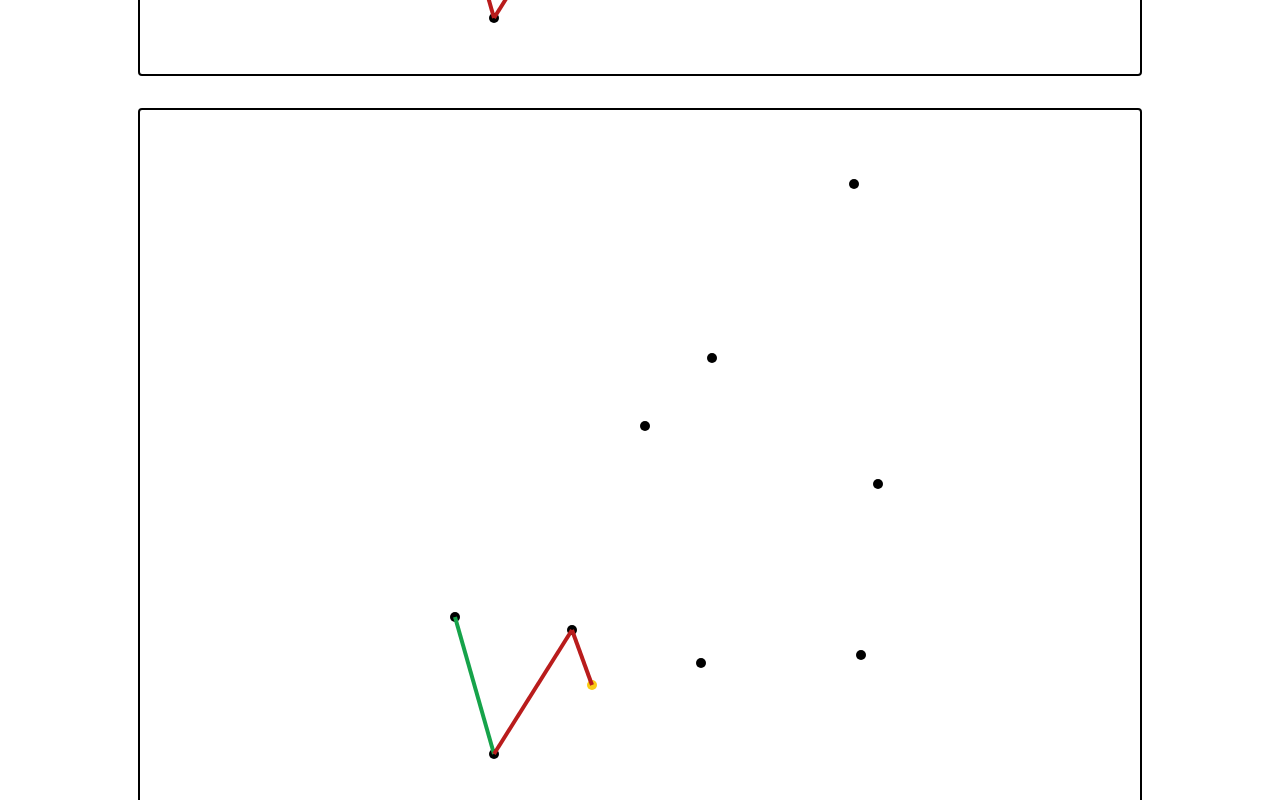
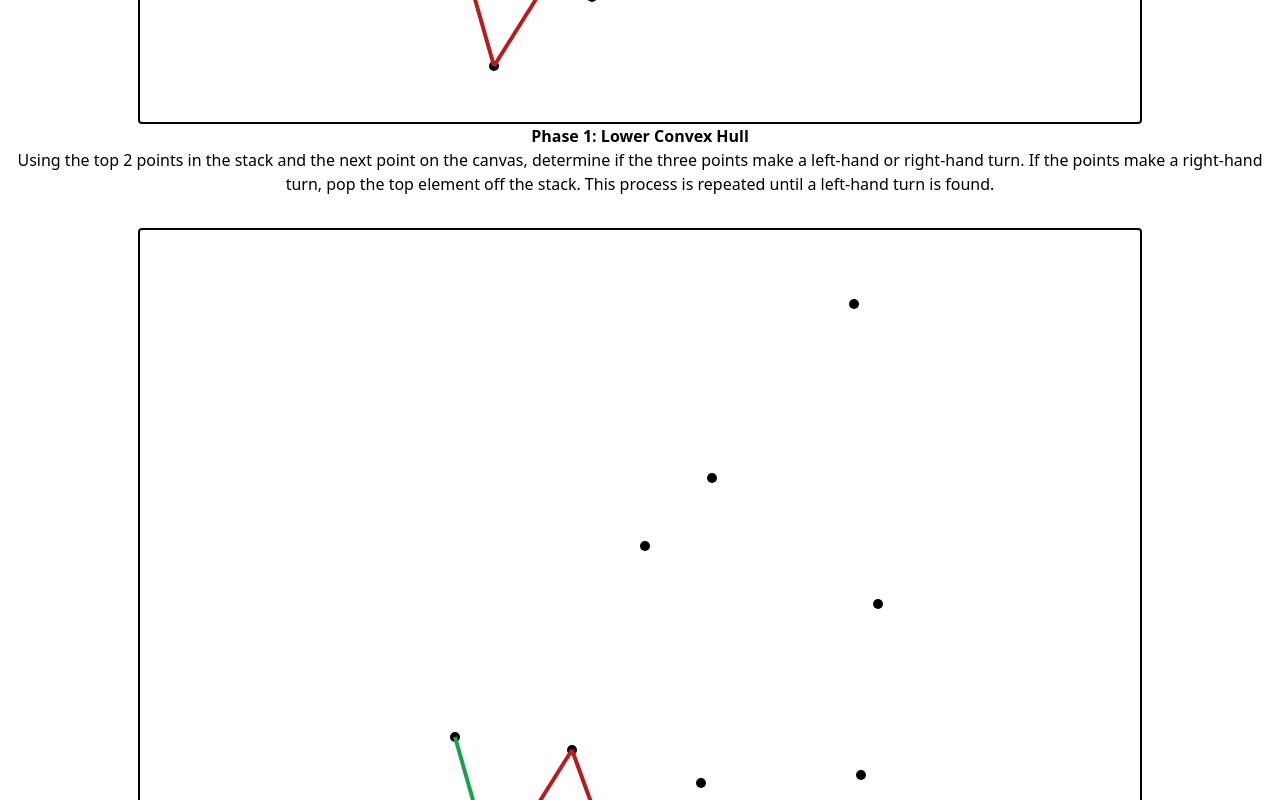
Before and after one commit to Tahmid2000/convex-hull-algorithm-comparison, a React (Create React App) app: page / in a window 1280 px wide. Shown: the part 2220-3020 px from the top of the page. Built offline with nearby package versions, Linux system fonts and the light colour scheme.

Commit message:
Add messages and phases

```diff
--- a/src/algorithms/GrahamScan.js
+++ b/src/algorithms/GrahamScan.js
@@ -36,7 +36,11 @@ const lowerHull = (points, visualize) => {
   if (visualize) {
     visuliazation.push({
       lines: [stack[stack.length - 2], stack[stack.length - 1]],
-      lineColors: ["#b91c1c"]
+      lineColors: ["#b91c1c"],
+      phase: "Phase 1: Lower Convex Hull",
+      message:
+        "Sort points by x-coordinate and add the leftmost points to the stack",
+      stack: [...stack]
     });
   }
   for (let i = 2; i < points.length; i++) {
@@ -45,7 +49,11 @@ const lowerHull = (points, visualize) => {
         visuliazation.push({
           lines: [...stack, points[i]],
           lineColors: ["#b91c1c", "#16a34a"],
-          pointsToColor: points[i]
+          pointsToColor: points[i],
+          phase: "Phase 1: Lower Convex Hull",
+          message:
+            "Using the top 2 points in the stack and the next point on the canvas, determine if the three points make a left-hand or right-hand turn. If the points make a right-hand turn, pop the top element off the stack. This process is repeated until a left-hand turn is found.",
+          stack: [...stack]
         });
       }
       if (
@@ -63,7 +71,10 @@ const lowerHull = (points, visualize) => {
   if (visualize) {
     visuliazation.push({
       lines: [...stack],
-      lineColors: ["#16a34a", "#16a34a"]
+      lineColors: ["#16a34a", "#16a34a"],
+      phase: "Phase 1: Lower Convex Hull",
+      message: "Lower Convex Hull complete!",
+      stack: [...stack]
     });
   }
   return [stack, visuliazation];
@@ -84,7 +95,11 @@ const upperHull = (points, visualize, finalLower) => {
   if (visualize) {
     visuliazation.push({
       lines: [...finalLower, stack[stack.length - 2], stack[stack.length - 1]],
-      lineColors: ["#b91c1c", "#16a34a"]
+      lineColors: ["#b91c1c", "#16a34a"],
+      phase: "Phase 2: Upper Convex Hull",
+      message:
+        "Sort points by x-coordinate and add the rightmost points to the stack",
+      stack: [...stack]
     });
   }
   for (let i = 2; i < points.length; i++) {
@@ -93,7 +108,11 @@ const upperHull = (points, visualize, finalLower) => {
         visuliazation.push({
           lines: [...finalLower, ...stack, points[i]],
           lineColors: ["#b91c1c", "#16a34a"],
-          pointsToColor: points[i]
+          pointsToColor: points[i],
+          phase: "Phase 2: Upper Convex Hull",
+          message:
+            "Using the top 2 points in the stack and the next point on the canvas, determine if the three points make a left-hand or right-hand turn. If the points make a right-hand turn, pop the top element off the stack. This process is repeated until a left-hand turn is found.",
+          stack: [...stack]
         });
       }
       if (
@@ -111,7 +130,10 @@ const upperHull = (points, visualize, finalLower) => {
   if (visualize) {
     visuliazation.push({
       lines: [...finalLower, ...stack],
-      lineColors: ["#16a34a", "#16a34a"]
+      lineColors: ["#16a34a", "#16a34a"],
+      phase: "Phase 2: Upper Convex Hull",
+      message: "Convex Hull complete!",
+      stack: [...stack]
     });
   }
   return [stack, visuliazation];
--- a/src/components/Canvas.js
+++ b/src/components/Canvas.js
@@ -54,6 +54,8 @@ const Canvas = props => {
         style={{ border: "solid 2px #000000" }}
         className="mx-auto rounded mt-2"
       ></canvas>
+      <h1 class="font-extrabold">{props.toDraw.phase}</h1>
+      <p>{props.toDraw.message}</p>
     </div>
   );
 };
```
